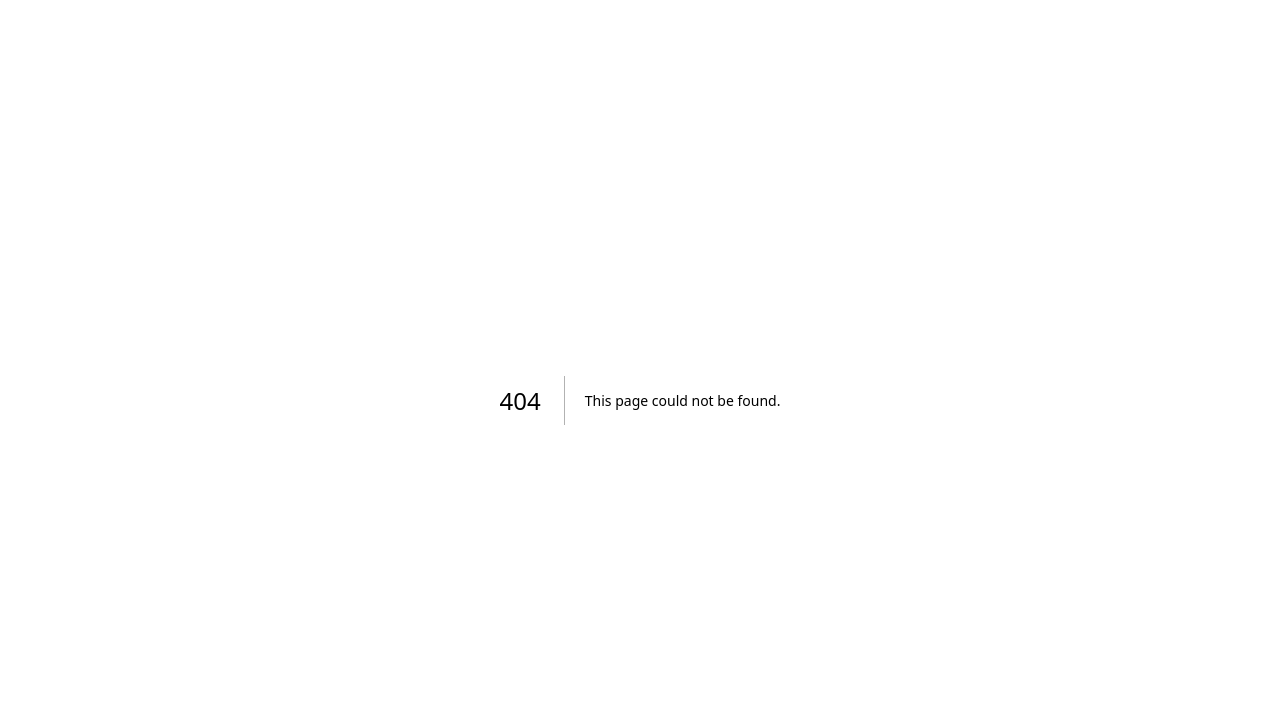
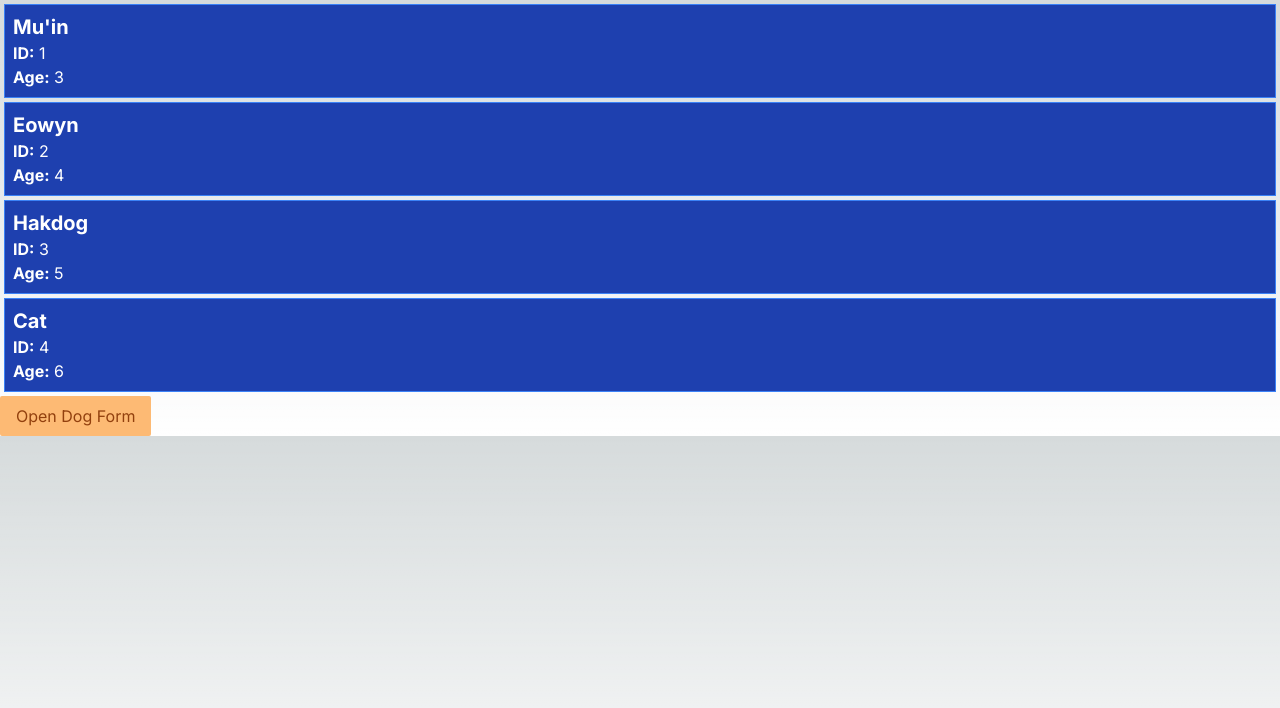
Before and after one commit to Viclei0928/cprg306-assignments, a Next.js app: page /week-6 in a window 1280 px wide. Before the commit this address had no page. Shown: the top 708 px of the page. Built offline with nearby package versions, Linux system fonts and the light colour scheme.

Commit message:
added week-6
created dog-card, dog-form, dog-list,  and dogs.json file in week-6

```diff
--- a/app/page.js
+++ b/app/page.js
@@ -18,6 +18,7 @@ export default function Home() {
         <li><Link className={linkStyles} href="./week-4/managed-form">Week 4 - Dog Form</Link></li>
         <li><Link className={linkStyles} href="./week-5/arrays">Week 5 - Array Mutation</Link></li>
         <li><Link className={linkStyles} href="./week-5/contact">Week 5 - Contacts Filter/Sort</Link></li>
+        <li><Link className={linkStyles} href="./week-6/">Week 6 - Managing State</Link></li>
       </ul>
     </main>
   );
--- /dev/null
+++ b/app/week-6/dog-card.js
@@ -0,0 +1,14 @@
+
+
+export default function DogCard({dogObj}) {
+
+    const {id, name, age} = dogObj;
+
+    return(
+        <div className="border border-blue-500 bg-blue-800 m-1 p-2 text-white">
+            <h3 className="text-xl font-bold">{name}</h3>
+            <p><b>ID:</b> {id}</p>
+            <p><b>Age:</b> {age}</p>
+        </div>
+    );
+}
--- /dev/null
+++ b/app/week-6/dog-form.js
@@ -0,0 +1,59 @@
+import { useState } from "react";
+
+
+    export default function DogForm( {closeFormFunc}) {
+
+        let controlStyles = "block mb-4";
+        let inputStyles = "block mt-1 p-1 w-full rounded-sm text-black bg-slate-400 focus:bg-slate-100";
+
+        const [dogId, setDogId] = useState (0);
+        const [dogName, setDogName] = useState ("");
+        const [dogAge, setDogAge] = useState (0);
+
+        //const handleDogIdChange = (event) => setDogsId(event.target.value);
+
+        const handleSubmit = (event) => {
+            //prevent the default functionality of the form
+            event.preventDefault();
+            //create new Dog object to be added to the dogList
+            let newDog = {
+                id: dogId,
+                name: dogName,
+                age: dogAge
+            }
+
+            onCreateDog(newDog);
+
+            setDogId(0);
+            setDogName("");
+            setDogAge(0);
+
+            closeFormFunc();
+
+        }
+
+        return(
+            <div onClick={closeFormFunc} className="absolute w-full h-full flex items-center justify-center bg-slate-800/70">
+                <section onClick={ (event) => event.stopPropagation () } className="max-w-md p-8 rounded-lg shadow-md bg-slate-600 text-white">
+                    <h2>Add new dog for Adoption</h2>
+                    <form onSubmit={handleSubmit}>
+                        <div className={controlStyles}>
+                            <label>ID: </label>
+                            <input onChange={ (event) => setDogId(event.target.value) } type="number"  className={inputStyles}/>
+                        </div>
+                        <div className={controlStyles}>
+                            <label>Name: </label>
+                            <input onChange={ (event) => setDogName(event.target.value) } type="text" className={inputStyles}/>
+                        </div>                                                                  //I LOVE YOUUU!!! viclei :3
+                        <div className={controlStyles}>
+                            <label>Age: </label>
+                            <input onChange={ (event) => setDogAge(event.target.value) } type="number" className={inputStyles}/>
+                        </div>
+                        <div className={controlStyles}>
+                            <button className="w-full py-2 px-4 rounded-sm bg-orange-300 hover:bg-orange-100 text-amber-800">Add Dog</button>
+                        </div>
+                    </form>
+                </section>
+            </div>
+        );
+    }
--- /dev/null
+++ b/app/week-6/dog-list.js
@@ -0,0 +1,14 @@
+import DogCard from "./dog-card";
+
+
+export default function DogList( {listOfDogs} ){
+
+    return(
+        <div>
+            {listOfDogs.map ( (dog) => (
+               // <p>{dog.name}</p>
+               <DogCard dogObj = {dog}/>
+            ))}
+        </div>
+    )
+}
--- /dev/null
+++ b/app/week-6/dogs.json
@@ -0,0 +1,23 @@
+[
+    {
+        "id": 1,
+        "name": "Mu'in",
+        "age": 3
+    },
+    {
+        "id": 2,
+        "name": "Eowyn",
+        "age": 4
+    },
+    {
+        "id": 3,
+        "name": "Hakdog",
+        "age": 5
+    },
+    {
+        "id": 4,
+        "name": "Cat",
+        "age": 6
+    }
+
+]
--- /dev/null
+++ b/app/week-6/page.js
@@ -0,0 +1,40 @@
+"use client"
+
+import DogForm from './dog-form';
+import DogList from './dog-list';
+import DogData from './dogs.json';
+import { useState } from 'react';
+
+export default function DogPage() {
+
+    const [dogList, setDogList] = useState(
+        DogData.map( (dog) => ({...dog}) )
+    );
+
+    const handleCreateDog = (newDog) => {
+        //dogList.push(newDog); //don't do this , we cannot mutate state variables Directly
+        setDogList ( [...dogList, newDog] );
+    }
+
+    const [isDogFormOpen, setDogFormOpen] = useState ( false);
+    const openDogForm = () => setDogFormOpen (true);
+    const closeDogForm = () => setDogFormOpen (false);
+
+    return (
+        <main>
+            {
+                isDogFormOpen && (
+                    <DogForm closeFormFunc={closeDogForm} onCreateDog />
+                )
+
+            }
+
+            <h1 className='text-3xl font-bold text-center'Dogs for Adoption></h1>
+               <DogList listOfDogs={dogList}/>
+               <div>
+                <button onClick= {openDogForm}  className="py-2 px-4 rounded-sm bg-orange-300 hover:bg-orange-100 text-amber-800">Open Dog Form</button>
+               </div>
+
+        </main>
+    );
+}
```
